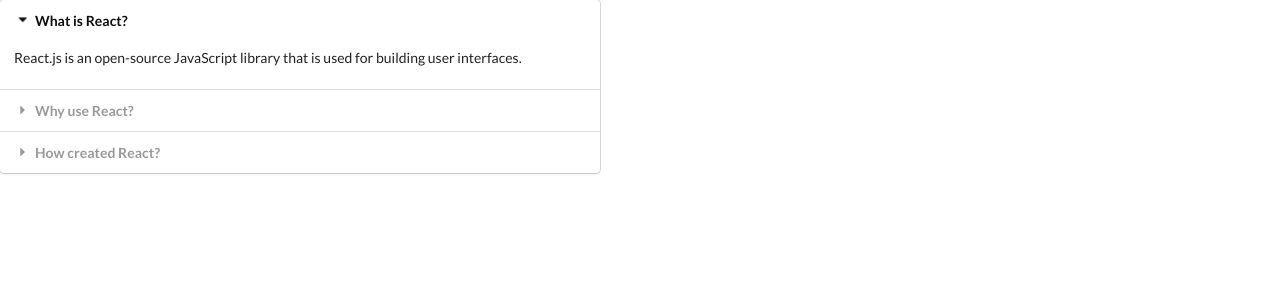
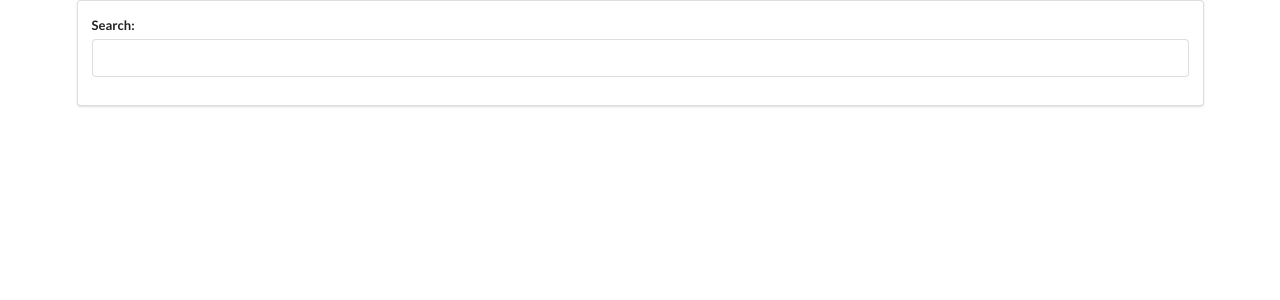
Before and after one commit to while1618/LearnReact, a React (Create React App) app in the folder widgets/: page / in a window 1280 px wide. Shown: the top 300 px of the page. Built offline with nearby package versions, Linux system fonts and the light colour scheme.

Commit message:
Section 12: Understanding Hooks in React
Search

```diff
--- a/widgets/package.json
+++ b/widgets/package.json
@@ -6,6 +6,7 @@
     "@testing-library/jest-dom": "^4.2.4",
     "@testing-library/react": "^9.5.0",
     "@testing-library/user-event": "^7.2.1",
+    "axios": "^0.20.0",
     "react": "^16.13.1",
     "react-dom": "^16.13.1",
     "react-scripts": "3.4.3"
--- a/widgets/src/App.js
+++ b/widgets/src/App.js
@@ -1,5 +1,6 @@
 import React from "react";
 import Accordion from "./components/Accordion";
+import Search from "./components/Search";
 
 const items = [
   {
@@ -18,8 +19,9 @@
 
 export default () => {
   return (
-    <div>
-      <Accordion items={items} />
+    <div className="ui container">
+      {/* <Accordion items={items} /> */}
+      <Search />
     </div>
   )
 }
--- /dev/null
+++ b/widgets/src/components/Search.js
@@ -0,0 +1,55 @@
+import React, { useState, useEffect } from "react";
+import axios from "axios";
+
+const Search = () => {
+  const [term, setTerm] = useState("");
+  const [results, setResults] = useState([]);
+
+  useEffect(() => {
+    const asyncSearch = async () => {
+      const { data } = await axios.get("https://en.wikipedia.org/w/api.php", {
+        params: {
+          action: "query",
+          list: "search",
+          origin: "*",
+          format: "json",
+          srsearch: term
+        }
+      });
+
+      setResults(data.query.search);
+    }
+
+    if (term)
+      asyncSearch();
+  }, [term]);
+
+  const renderedResults = results.map((result) => {
+    return (
+      <div key={result.pageid} className="item">
+        <div className="content">
+          <div className="header">
+            {result.title}
+          </div>
+          {result.snippet}
+        </div>
+      </div>
+    );
+  });
+
+  return (
+    <div className="ui segment">
+      <div className="ui form">
+        <div className="field">
+          <label htmlFor="search">Search:</label>
+          <input type="text" className="input" id="search" value={term} onChange={e => setTerm(e.target.value)} />
+        </div>
+      </div>
+      <div className="ui celled list">
+        {renderedResults}
+      </div>
+    </div>
+  );
+}
+
+export default Search;
```
Also changed, not shown: 1 other file (tests, documents, lock files or other folders).
